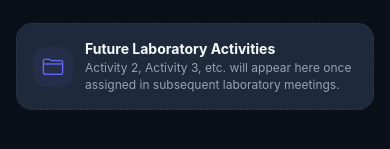
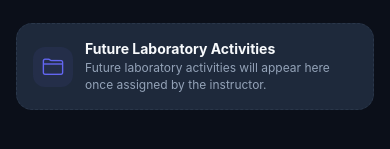
Before and after one commit to jocebellbagutsay-hash/master-compilation-app, a React Native app: screen /LabsTab in a window 390 px wide. Shown: the part 426-575 px from the top of the page. Built offline with nearby package versions, Linux system fonts and the light colour scheme.

Commit message:
chore: ensure only Activity 1 exists with zero references to Activity 2

```diff
--- a/src/screens/HomeScreen.js
+++ b/src/screens/HomeScreen.js
@@ -258,7 +258,7 @@ export const HomeScreen = ({ navigation }) => {
                 Future Laboratory Activities
               </Text>
               <Text style={{ fontSize: 12, lineHeight: 17, color: colors.textSecondary }}>
-                Activity 2, Activity 3, etc. will be compiled here once assigned in upcoming laboratory sessions.
+                Future laboratory activities will be added here once assigned by the instructor.
               </Text>
             </View>
           </View>
--- a/src/screens/LabsScreen.js
+++ b/src/screens/LabsScreen.js
@@ -108,7 +108,7 @@ export const LabsScreen = ({ navigation }) => {
             Future Laboratory Activities
           </Text>
           <Text style={{ fontSize: 12, lineHeight: 17, color: colors.textSecondary }}>
-            Activity 2, Activity 3, etc. will appear here once assigned in subsequent laboratory meetings.
+            Future laboratory activities will appear here once assigned by the instructor.
           </Text>
         </View>
       </View>
```
